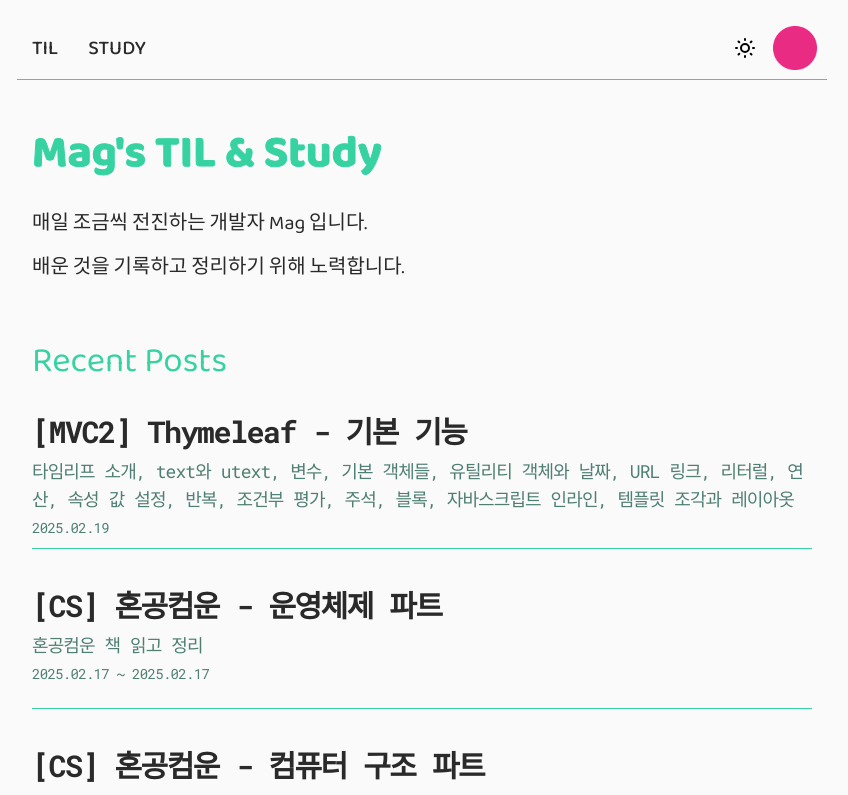
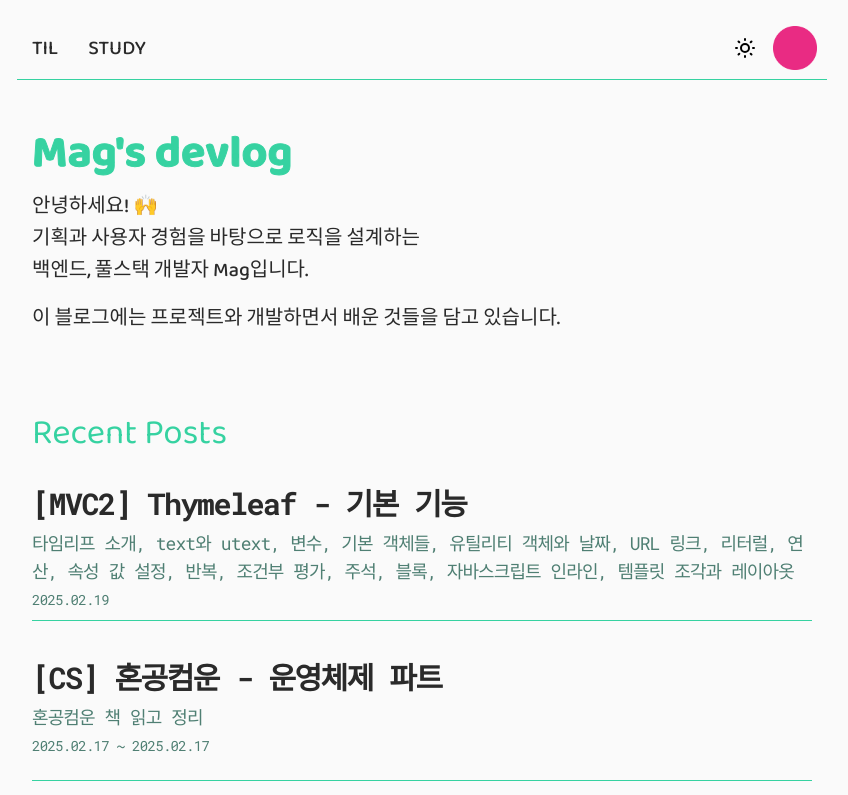
Before and after one commit to nahyukk/mag-devlog, a Next.js app: page / in a window 1280 px wide. Shown: the top 795 px of the page, without its empty margins (218-1066 px from the left). Built offline with nearby package versions, Linux system fonts and the light colour scheme.

Commit message:
♻️revise homepage intro, adjust styles, update common CSS and fix lint issues

```diff
--- a/app/page.jsx
+++ b/app/page.jsx
@@ -69,43 +69,33 @@ export default async function Home() {
   const randomTils = tils.sort(() => 0.5 - Math.random()).slice(0, 3);
 
   return (
-    <div className={styles.mainBody}>
-      <div className={styles.mainContainer}>
-        <div className={styles.introduction}>
-          <div className={styles.introLeft}>
-            <h1>Mag's TIL & Study</h1>
+    <main className={styles.mainBody}>
+      <section className={styles.mainContainer}>
+        <section className={styles.introduction}>
+          <div className={styles.introHeader}>
+            <h1>Mag's devlog</h1>
             <p className={styles.introMyself}>
+              안녕하세요! 🙌
               <br />
-              매일 조금씩 전진하는 개발자 Mag 입니다. <br />
+              기획과 사용자 경험을 바탕으로 로직을 설계하는
               <br />
-              배운 것을 기록하고 정리하기 위해 노력합니다.
+              백엔드, 풀스택 개발자 Mag입니다.
+            </p>
+
+            <p className={styles.introMyself}>
+              이 블로그에는 프로젝트와 개발하면서 배운 것들을 담고 있습니다.
             </p>
           </div>
-          <div className={styles.introRight}>
-            {/* <Image
-              src="/keyboard-c.svg"
-              alt="compKeyboard"
-              width={120}
-              height={80}
-            />
-            <Image
-              src="/keyboard-p.svg"
-              alt="compKeyboard"
-              width={120}
-              height={80}
-              style={{ fill: "var(--primary-color)" }}
-            /> */}
-          </div>
-        </div>
-        <div className={styles.recentPosts}>
+        </section>
+        <section className={styles.recentPosts}>
           <h2>Recent Posts</h2>
           <StudyList posts={latestPosts} />
-        </div>
-        <div className={styles.randomTIL}>
+        </section>
+        <section className={styles.randomTIL}>
           <h2>Random TIL</h2>
           <TILList posts={randomTils} />
-        </div>
-      </div>
-    </div>
+        </section>
+      </section>
+    </main>
   );
 }
--- a/app/page.module.css
+++ b/app/page.module.css
@@ -42,11 +42,11 @@
   margin-bottom: 30px;
 }
 
-.introLeft {
+.introHeader {
   flex: 1;
 }
 
-.introLeft h1 {
+.introHeader h1 {
   color: var(--primary-color);
   font-family: var(--font-baloo);
   font-size: 45px;
@@ -55,20 +55,12 @@
   -webkit-text-stroke: 1px var(--primary-color);
 }
 
-.introRight {
-	display: flex;
-	flex-direction: row;
-	align-items: center;
-	justify-content: center;
-	gap: 5px;
-	width: 350px;
-	height: 160px;
-}
-
 .introMyself {
   font-family: var(--font-baloo);
   font-size: 20px;
-	line-height: 1.1;
+  font-weight: 500;
+  line-height: 1.6;
+  margin-bottom: 1rem;
 }
 
 .recentPosts {
@@ -158,6 +150,7 @@
   margin-top: 20px;
   margin-bottom: 15px;
   width: 100%;
+  max-width: "810px",
 }
 
 .title {
@@ -177,6 +170,7 @@
 .date {
   color: var(--sub-text-color);
   font-family: var(--font-roboto-mono);
+  align-self: flex-end;
 }
 
 .footerContainer {
```
Lines whose indentation alone changed are shown as unchanged.
